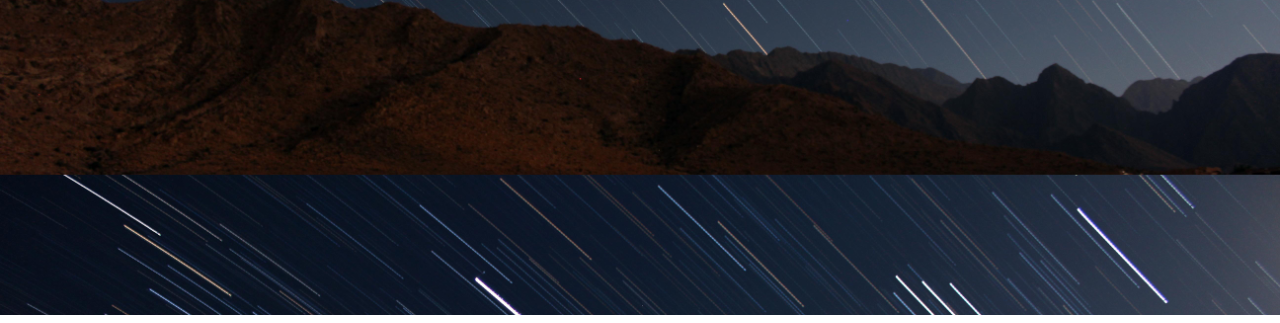
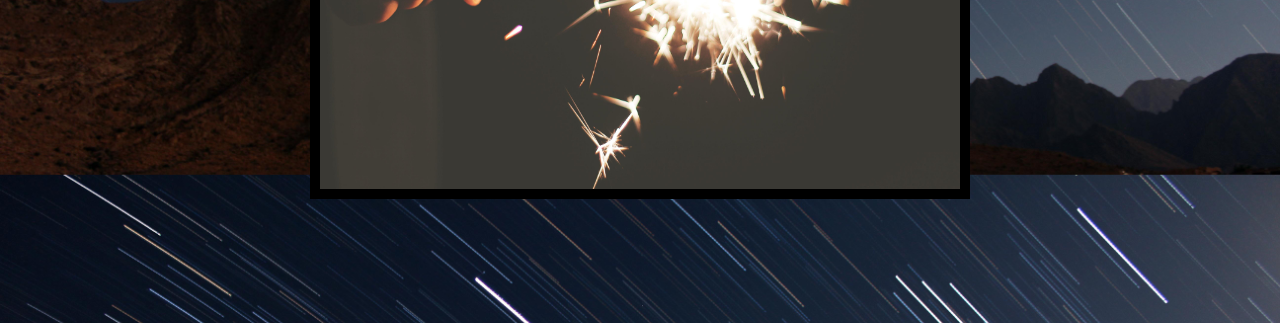
Before and after one commit to IsacNti/julkort-av-isac, a plain HTML site: page index.html in a window 1280 px wide. Shown: the part 485-808 px from the top of the page. Drawn offline with Linux system fonts and the light colour scheme.

Commit message:
⚡️ ny version

```diff
--- a/index.html
+++ b/index.html
@@ -16,14 +16,15 @@
                         <h1 class="h1">
                             Good Jul
                         </h1>
-                        <img src="kort.jpg" alt="Good Jul" style="width:500px;height:400px;" class="img">
+                        <img src="kort.jpg" alt="Good Jul" style="    width: 50vw;
+                        height: 40vw;;" class="img">
                     </main>
                 </div>
                 <div class="flip-card-back">
                     <text>
-                    <h1 class="centrera">Good Jul Jimmy och Madelen</h1>
-                    <p class="centrera">Önskar</p>
-                    <p class="centrera">Isac</p>
+                        <h1 class="centrera">Good Jul Jimmy och Madelen</h1>
+                        <p class="centrera">Önskar</p>
+                        <p class="centrera">Isac</p>
                     </text>
                 </div>
             </div>
--- a/still.css
+++ b/still.css
@@ -1,9 +1,13 @@
+html {
+    height: 100%;
+}
+
 body {
     display: flex;
     justify-content: center;
-    padding-top: 3%;
     background-image: url(backgrund.jpg);
     background-size: 100vw;
+    height: 100%;
 }
 
 /* The flip card container - set the width and height to whatever you want. We have added the border property to demonstrate that the flip itself goes out of the box on hover (remove perspective if you don't want the 3D effect */
@@ -13,6 +17,8 @@ body {
     height: 400px;
     perspective: 1000px; /* Remove this if you don't want the 3D effect */
     display: flex;
+    width: 50vw;
+    height: 40vw;
 }
 
 /* This container is needed to position the front and back side */
@@ -24,12 +30,16 @@ body {
     transition: transform 0.8s;
     transform-style: preserve-3d;
     display: flex;
+    width: 50vw;
+    height: 40vw;
 }
 
 /* Do an horizontal flip when you move the mouse over the flip box container */
 .flip-card:hover .flip-card-inner {
     transform: rotateY(180deg);
     display: flex;
+    width: 50vw;
+    height: 40vw;
 }
 
 /* Position the front and back side */
@@ -40,6 +50,8 @@ body {
     -webkit-backface-visibility: hidden; /* Safari */
     backface-visibility: hidden;
     display: flex;
+    width: 50vw;
+    height: 40vw;
 }
 
 /* Style the front side (fallback if image is missing) */
@@ -47,6 +59,8 @@ body {
     background-color: #bbb;
     color: black;
     display: flex;
+    width: 50vw;
+    height: 40vw;
 }
 
 /* Style the back side */
@@ -55,6 +69,8 @@ body {
     color: rgb(0, 0, 0);
     transform: rotateY(180deg);
     display: flex;
+    width: 50vw;
+    height: 40vw;
 }
 
 div{
--- a/test.css
+++ b/test.css
@@ -1,9 +1,13 @@
+html {
+    height: 100%;
+}
+
 body {
     display: flex;
     justify-content: center;
-    padding-top: 3%;
     background-image: url(backgrund.jpg);
     background-size: 100vw;
+    height: 100%;
 }
 
 /* The flip card container - set the width and height to whatever you want. We have added the border property to demonstrate that the flip itself goes out of the box on hover (remove perspective if you don't want the 3D effect */
@@ -13,6 +17,8 @@ body {
     height: 400px;
     perspective: 1000px; /* Remove this if you don't want the 3D effect */
     display: flex;
+    width: 50vw;
+    height: 40vw;
 }
 
 /* This container is needed to position the front and back side */
@@ -24,12 +30,16 @@ body {
     transition: transform 0.8s;
     transform-style: preserve-3d;
     display: flex;
+    width: 50vw;
+    height: 40vw;
 }
 
 /* Do an horizontal flip when you move the mouse over the flip box container */
 .flip-card:hover .flip-card-inner {
     transform: rotateY(180deg);
     display: flex;
+    width: 50vw;
+    height: 40vw;
 }
 
 /* Position the front and back side */
@@ -40,6 +50,8 @@ body {
     -webkit-backface-visibility: hidden; /* Safari */
     backface-visibility: hidden;
     display: flex;
+    width: 50vw;
+    height: 40vw;
 }
 
 /* Style the front side (fallback if image is missing) */
@@ -47,6 +59,8 @@ body {
     background-color: #bbb;
     color: black;
     display: flex;
+    width: 50vw;
+    height: 40vw;
 }
 
 /* Style the back side */
@@ -55,6 +69,8 @@ body {
     color: rgb(0, 0, 0);
     transform: rotateY(180deg);
     display: flex;
+    width: 50vw;
+    height: 40vw;
 }
 
 div{
```
Also changed, not shown: test.html (+5 -4 lines).
